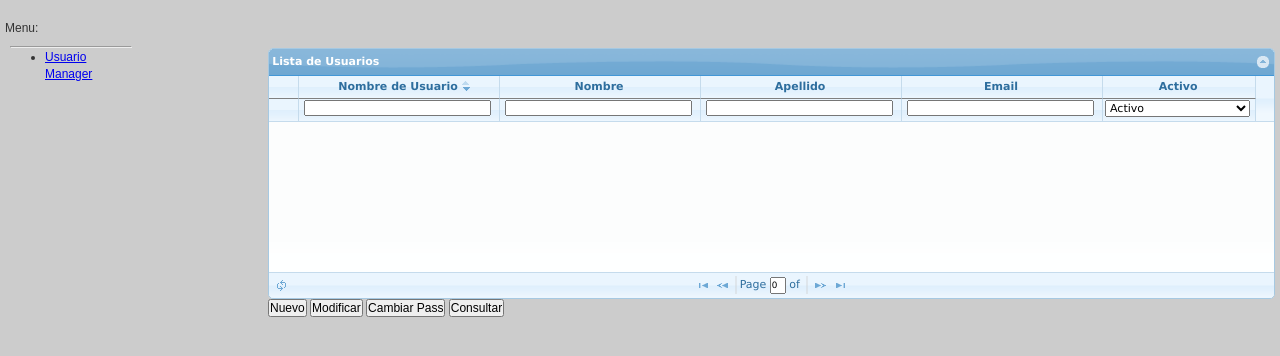
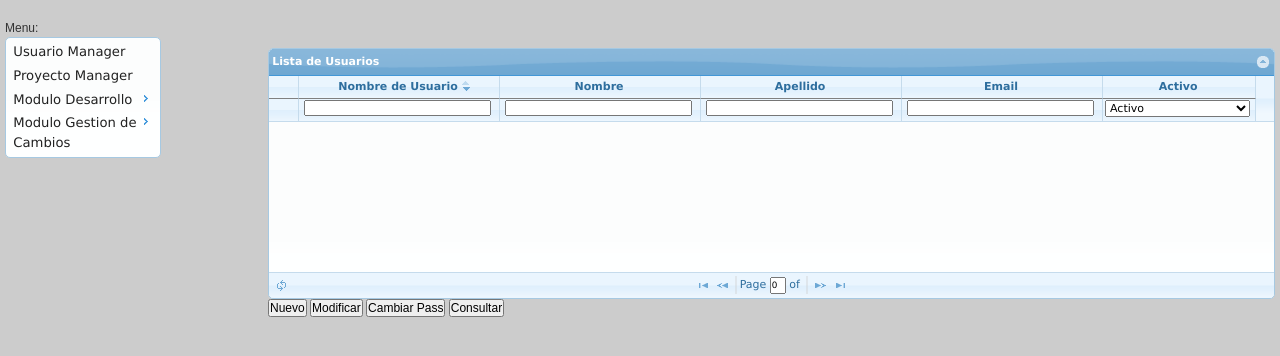
Before and after one commit to jemaromaster/WAPM, a Flask app: page /usuarioManager/ in a window 1280 px wide. Shown: the top 356 px of the page. Run offline with Flask 2, Linux system fonts and the light colour scheme; the visitor is signed in with stand-in values (Sample User, id 1); data that the repository does not hold is empty; some libraries are stand-ins or nearby versions.

Commit message:
pequeño menu

```diff
--- a/my/main.py
+++ b/my/main.py
@@ -32,6 +32,7 @@ app.secret_key = "bacon"
 app.add_url_rule('/',
                  view_func=Login.as_view('index'),
                  methods=["GET", "POST"])
+
 app.add_url_rule('/usuarioManager/',
                  view_func=UsuarioManager.as_view('usuarioManager'),
                  methods=["GET", "POST"])
--- a/my/templates/base.html
+++ b/my/templates/base.html
@@ -1,16 +1,23 @@
 <!DOCTYPE html>
 <html>
 	<header>
+
+<link rel="stylesheet" type="text/css" media="screen"
+	href="/static/css/redmond/jquery-ui-1.9.2.custom.css" />
+<link rel="stylesheet" type="text/css" media="screen"
+	href="/static/css/ui.jqgrid.css" />
+<link rel="stylesheet" type="text/css"
+				href="/static/css/stylem.css"/>
+<script type="text/javascript" src="/static/js/jquery-1.8.3.js"></script>
+<script type="text/javascript" src="/static/js/jquery.maskedinput.js"></script>
+<script type="text/javascript" src="/static/js/jquery-ui-1.9.2.custom.js"></script>
+<script type="text/javascript" src="/static/js/i18n/grid.locale-en.js"></script>
+<script type="text/javascript" src="/static/js/jquery.jqGrid.min.js"></script>
+<script type="text/javascript" src="/static/js/WebToolKit.MD5.js"></script>
 		{% block header %}{% endblock %}
-	    <hgroup class="crearfix">
+
 	        <title>Web Application Project Management - WAPM</title>
 
-			<link rel="stylesheet" type="text/css"
-				href="/static/css/stylem.css"/>
-
-
-
-	    </hgroup>
     </header>
     <body>
         <div id="content">
@@ -20,16 +27,37 @@
 	        <div id="nav">
 	            Menu:
 	            <ul id="menu">
-	            	{% block nav %}{% endblock %}
-	            	<hr id="nav"/>
 	            	{% if 'username' in session %}
 					<li><a href="{{url_for('usuarioManager')}}">Usuario Manager</a>
 					</li>
+					<li><a href="{{url_for('proyectoManager')}}">Proyecto Manager</a>
+					</li>
+					<li><a href="#">Modulo Desarrollo</a>
+						<ul>
+						<li><a href="#">Item Manager</a>
+						<li><a href="#">Crear Solicitud de cambior</a>
+						<li><a href="#">Calculo de costos Manager</a>
+						</ul>
+					</li>
+					<li><a href="#">Modulo Gestion de Cambios</a>
+						<ul>
+						<li><a href="#">Linea Base Manager</a>
+						<li><a href="#">Tipo Item Manager</a>
+						<li><a href="#">Fases Manager</a>
+						</ul>
+					</li>
 					{% else %}
-					<li><a href="#">Ayuda</a></li>
 					{% endif %}
 				</ul>
 	        </div>
         </aside>
+         <script>
+$(function() {
+$( "#menu" ).menu();
+});
+</script>
+<style>
+.ui-menu { width: 150px; }
+</style>
     </body>
 </html>
--- a/my/templates/usuarioManager.html
+++ b/my/templates/usuarioManager.html
@@ -7,17 +7,6 @@
 <meta http-equiv="Content-Type" content="text/html; charset=utf-8" />
 
 
-<link rel="stylesheet" type="text/css" media="screen"
-	href="/static/css/redmond/jquery-ui-1.9.2.custom.css" />
-<link rel="stylesheet" type="text/css" media="screen"
-	href="/static/css/ui.jqgrid.css" />
-
-<script type="text/javascript" src="/static/js/jquery-1.8.3.js"></script>
-<script type="text/javascript" src="/static/js/jquery.maskedinput.js"></script>
-<script type="text/javascript" src="/static/js/jquery-ui-1.9.2.custom.js"></script>
-<script type="text/javascript" src="/static/js/i18n/grid.locale-en.js"></script>
-<script type="text/javascript" src="/static/js/jquery.jqGrid.min.js"></script>
-<script type="text/javascript" src="/static/js/WebToolKit.MD5.js"></script>
 
 
 <script type="text/javascript">
```
Also changed, not shown: my/templates/index.html (+5 -3 lines), my/templates/proyectoManager.html (+0 -10 lines).
